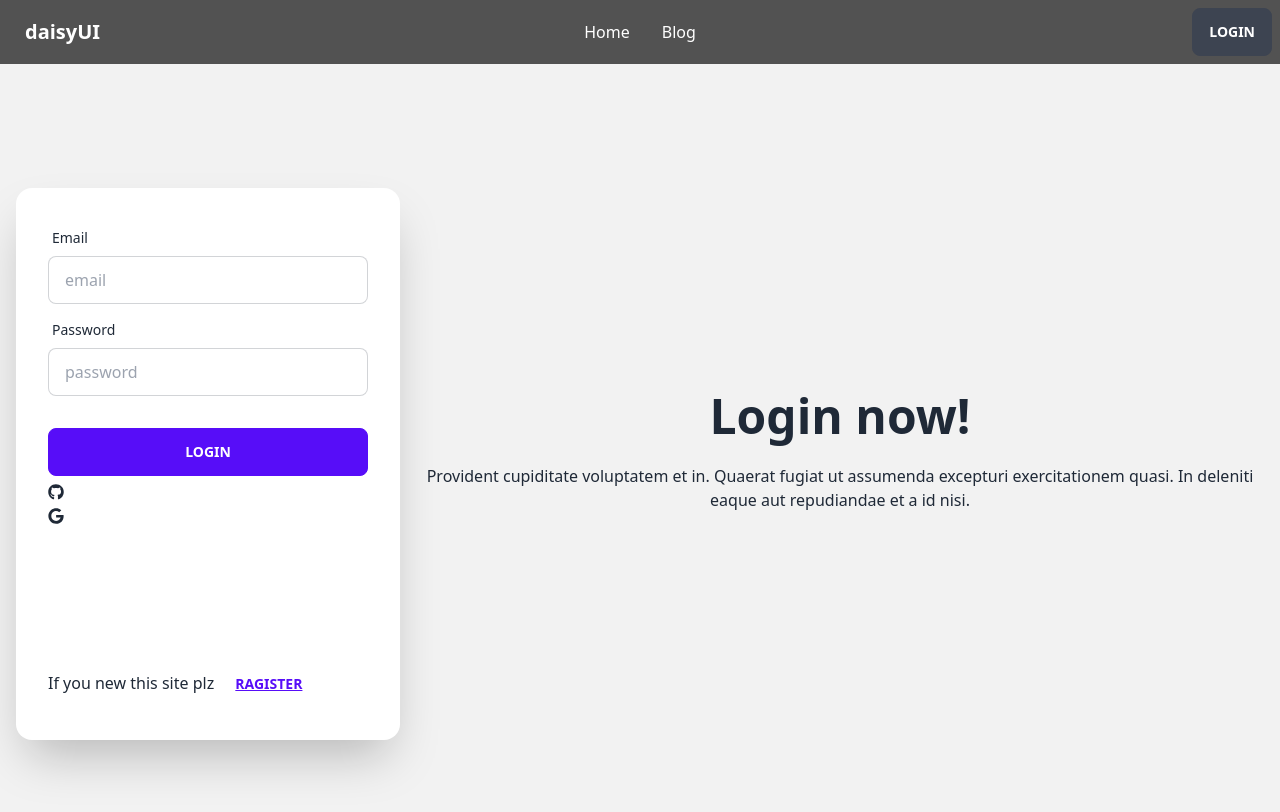
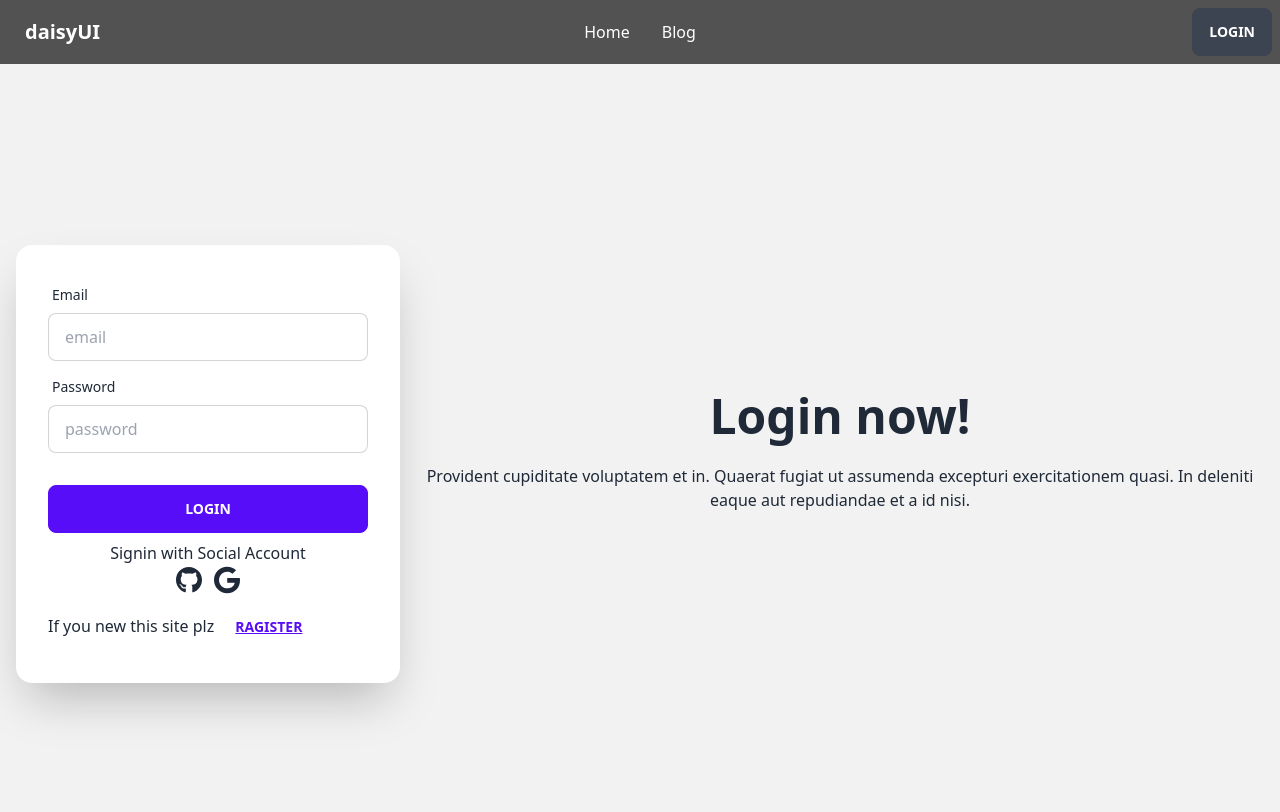
Before and after one commit to musfiquzzaman1999/chef-recipe, a React (Vite) app: page /login in a window 1280 px wide. Shown: the top 812 px of the page. Built offline with nearby package versions, Linux system fonts and the light colour scheme; no server answers.

Commit message:
github athentication

```diff
--- a/src/Layout/login/Login.jsx
+++ b/src/Layout/login/Login.jsx
@@ -4,7 +4,7 @@ import { AuthContex } from '../../provider/AuthProvider';
 import { FaGithub, FaGoogle } from 'react-icons/fa';
 
 const Login = () => {
-    const {signIn,googleSignIn}= useContext(AuthContex)
+    const {signIn,googleSignIn,githubSignIn}= useContext(AuthContex)
     const navigate = useNavigate();
     const location = useLocation();
     const from = location.state?.from?.pathname || "/";
@@ -48,7 +48,28 @@ const Login = () => {
 
           });
     }
+const handelGithub=()=>{
+    githubSignIn()
+    .then((result) => {
+        // This gives you a GitHub Access Token. You can use it to access the GitHub API.
+        const credential = GithubAuthProvider.credentialFromResult(result);
+        const token = credential.accessToken;
 
+        // The signed-in user info.
+        const user = result.user;
+        // IdP data available using getAdditionalUserInfo(result)
+        // ...
+      }).catch((error) => {
+        // Handle Errors here.
+        const errorCode = error.code;
+        const errorMessage = error.message;
+        // The email of the user's account used.
+        const email = error.customData.email;
+        // The AuthCredential type that was used.
+        const credential = GithubAuthProvider.credentialFromError(error);
+        // ...
+      });
+}
 
     return (
         <div>
@@ -79,13 +100,18 @@ const Login = () => {
     </div>
 
 
-    <FaGithub onClick={handelGoogle} ></FaGithub> <FaGoogle></FaGoogle>
+   <div>
+    <div className='text-center'>
+        <h1>Signin with Social Account</h1>
+    </div>
+    <div className='flex mx-32 gap-3'> <FaGithub onClick={handelGithub} className='text-3xl' ></FaGithub> <FaGoogle onClick={handelGoogle} className='text-3xl'></FaGoogle></div>
+   </div>
 
 
 
 
     <div >
-        <p className='mt-32'>If you new this site plz <Link to='/ragister'><button className="btn btn-link"> ragister </button></Link></p>
+        <p >If you new this site plz <Link to='/ragister'><button className="btn btn-link"> ragister </button></Link></p>
     </div>
 
 
--- a/src/provider/AuthProvider.jsx
+++ b/src/provider/AuthProvider.jsx
@@ -51,10 +51,14 @@ const AuthProvider = ({children}) => {
         signInWithPopup(auth, provider)
     }
 
+    const githubSignIn =()=>{
+        signInWithPopup(auth, provider)
+    }
 
 
 
-    const authinfo ={chefs,createUser,signIn,logOut,loading,user,googleSignIn}
+
+    const authinfo ={chefs,createUser,signIn,logOut,loading,user,googleSignIn,githubSignIn}
     return (
         <AuthContex.Provider value={authinfo}>
             {children}
```
